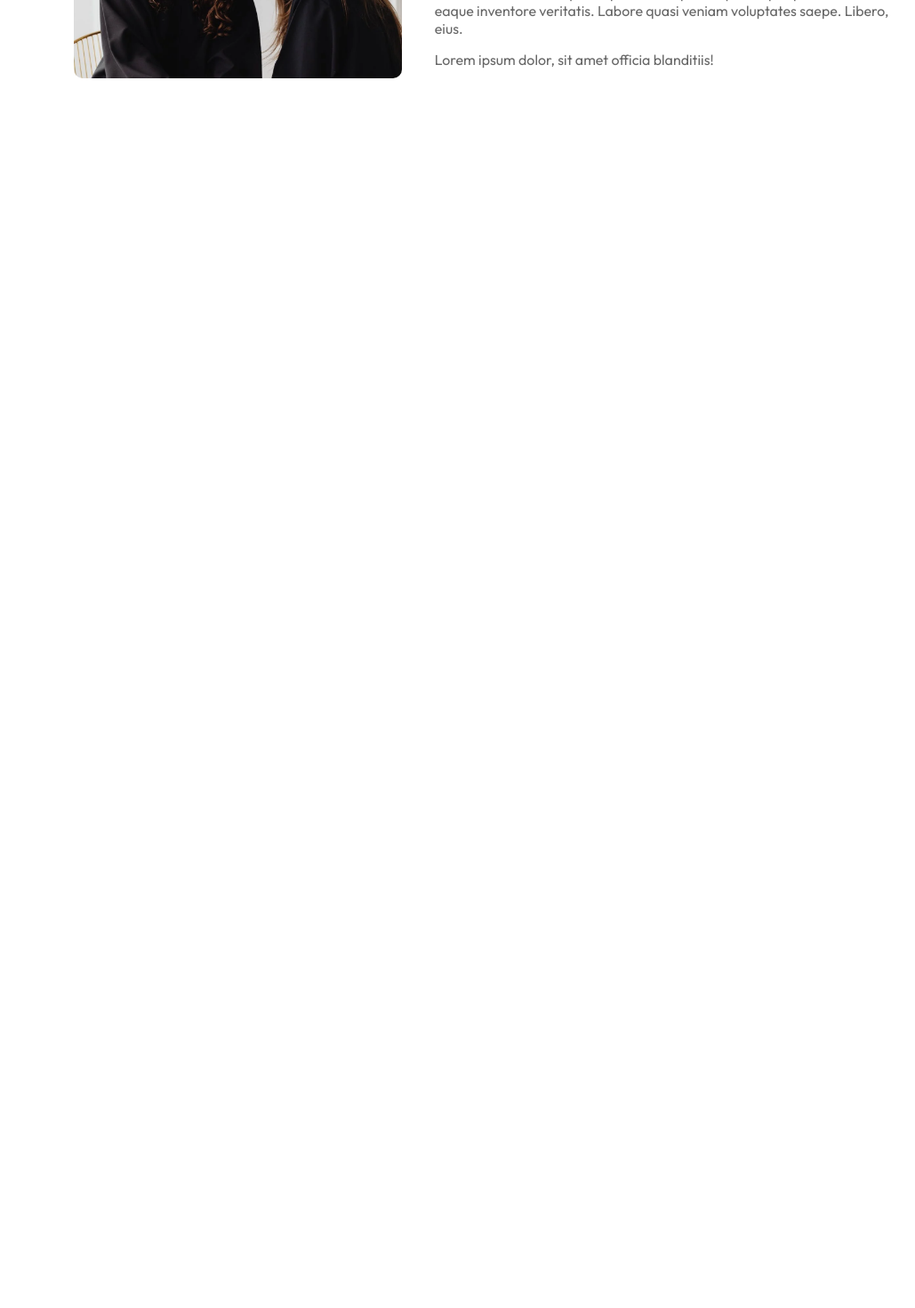
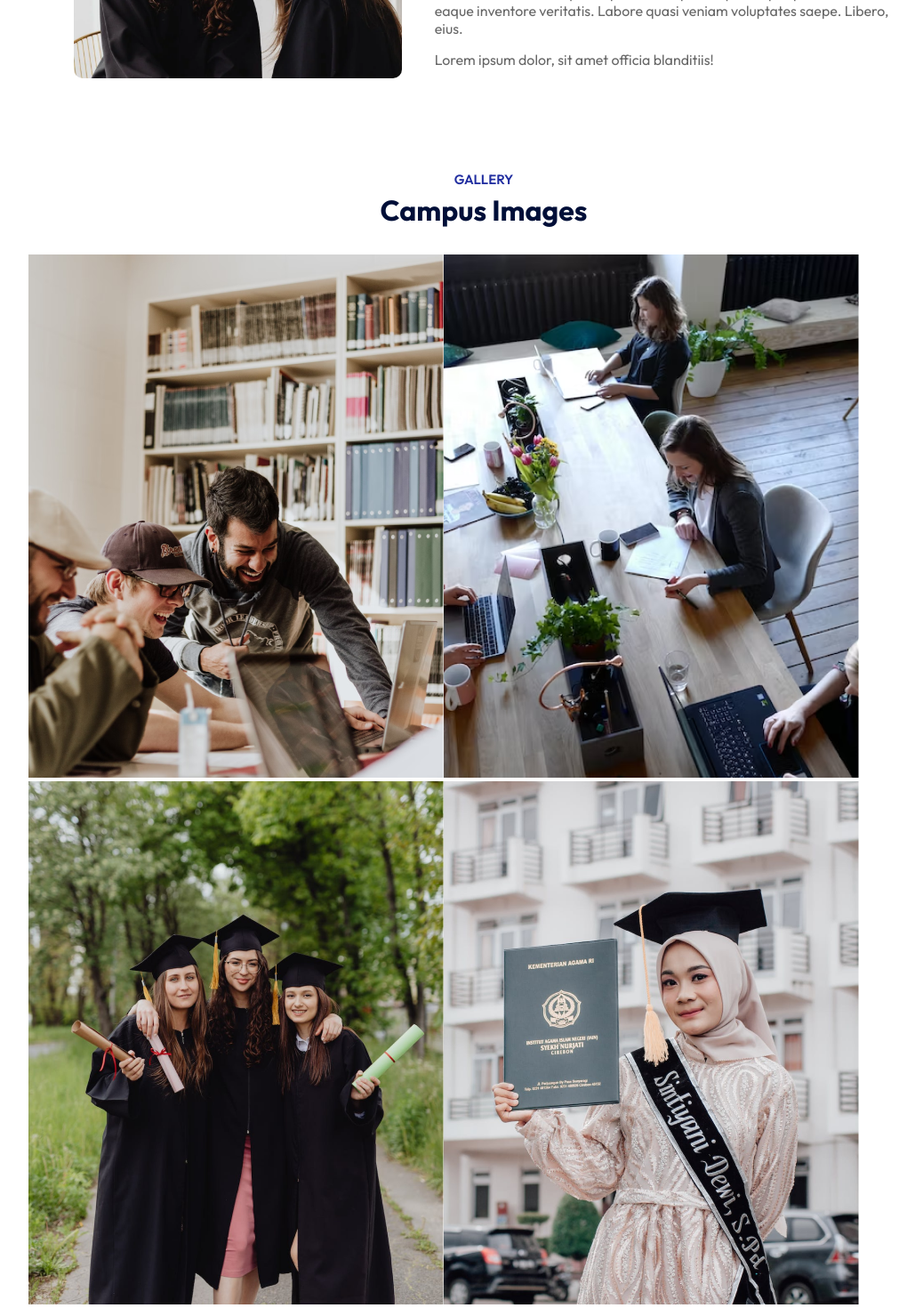
Before and after one commit to navanee1609/edusity, a React (Vite) app: page / in a window 1280 px wide. Shown: the part 1666-3136 px from the top of the page at 89% size, without its empty margins (96-1125 px from the left). Before the commit the page ends 1858 px from the top, so only its background shows below. Built offline with nearby package versions, Linux system fonts and the light colour scheme.

Commit message:
added campus images and mounted in app.jsx

```diff
--- a/src/App.jsx
+++ b/src/App.jsx
@@ -4,6 +4,7 @@ import Hero from './components/hero/Hero'
 import Programs from './components/programs/Programs'
 import Title from './components/title/Title'
 import About from './components/about/About'
+import Campus from './components/campus/Campus'
 function App() {
   return (
     <div>
@@ -13,6 +14,8 @@ function App() {
         <Title subTitle='Our Program' title='What we offer'/>
       <Programs/>
       <About/>
+      <Title subTitle='Gallery' title=' Campus Images'/>
+      <Campus/>
       </div>
     </div>
   )
--- /dev/null
+++ b/src/components/campus/Campus.jsx
@@ -0,0 +1,21 @@
+import React from 'react'
+import './campus.css'
+import gallery_1 from '../../assets/gallery-1.png'
+import gallery_2 from '../../assets/gallery-2.png'
+import gallery_3 from '../../assets/gallery-3.png'
+import gallery_4 from '../../assets/gallery-4.png'
+
+function Campus() {
+  return (
+    <div className='campus'>
+        <div className="gallery">
+            <img src={gallery_1} alt="" />
+            <img src={gallery_2} alt="" />
+            <img src={gallery_3} alt="" />
+            <img src={gallery_4} alt="" />
+        </div>
+    </div>
+  )
+}
+
+export default Campus
```
Also changed, not shown: src/components/campus/campus.css (added).
